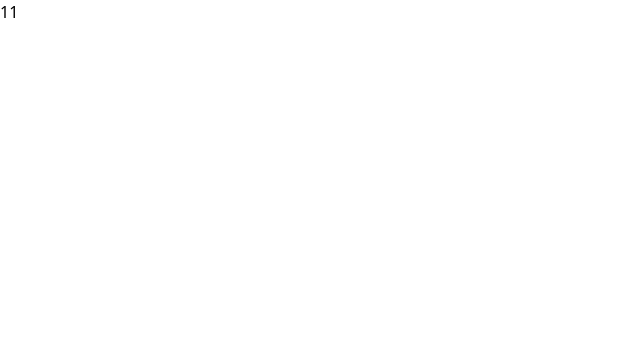
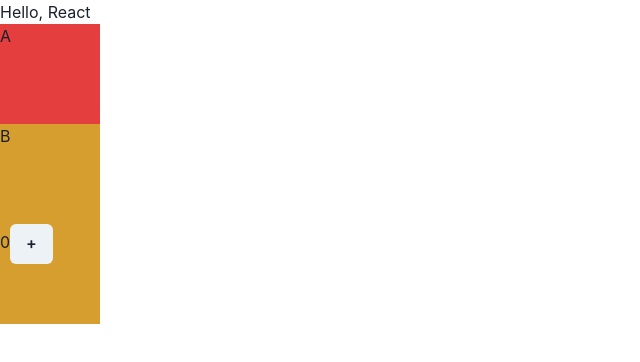
Before and after one commit to Prkskhn/BlockchainSchool, a React (Create React App) app: page / in a window 1280 px wide. Shown: the top 362 px of the page, without its empty margins (0-640 px from the left). Built offline with nearby package versions, Linux system fonts and the light colour scheme.

Commit message:
useContext re

```diff
--- a/package.json
+++ b/package.json
@@ -3,9 +3,13 @@
   "version": "0.1.0",
   "private": true,
   "dependencies": {
+    "@chakra-ui/react": "^2.5.5",
+    "@emotion/react": "^11.10.6",
+    "@emotion/styled": "^11.10.6",
     "@testing-library/jest-dom": "^5.16.5",
     "@testing-library/react": "^13.4.0",
     "@testing-library/user-event": "^13.5.0",
+    "framer-motion": "^10.10.0",
     "react": "^18.2.0",
     "react-dom": "^18.2.0",
     "react-scripts": "5.0.1",
--- a/src/App.jsx
+++ b/src/App.jsx
@@ -1,5 +1,21 @@
+import { Box, ChakraProvider } from "@chakra-ui/react";
+import A from "./components/A";
+import { createContext, useState } from "react";
+
+export const AppContext = createContext();
+
 function App() {
-  return <div className="App">11</div>;
+  const [count, setCount] = useState(0);
+
+  return (
+    <AppContext.Provider value={{ count, setCount }}>
+      {" "}
+      <ChakraProvider>
+        <Box>Hello, React</Box>
+        <A />
+      </ChakraProvider>
+    </AppContext.Provider>
+  );
 }
 
 export default App;
--- /dev/null
+++ b/src/components/A.jsx
@@ -0,0 +1,17 @@
+import { Box } from "@chakra-ui/react";
+import B from "./B";
+import React from "react";
+
+function A() {
+  return (
+    <React.Fragment>
+      {" "}
+      <Box w={100} h={100} bgColor="red.500">
+        A
+      </Box>
+      <B />
+    </React.Fragment>
+  );
+}
+
+export default A;
--- /dev/null
+++ b/src/components/B.jsx
@@ -0,0 +1,16 @@
+import { Box } from "@chakra-ui/react";
+import C from "./C";
+import React from "react";
+
+function B() {
+  return (
+    <React.Fragment>
+      <Box w={100} h={100} bgColor="yellow.500">
+        B
+      </Box>
+      <C />
+    </React.Fragment>
+  );
+}
+
+export default B;
--- /dev/null
+++ b/src/components/C.jsx
@@ -0,0 +1,16 @@
+import { Box, Button } from "@chakra-ui/react";
+import { useContext } from "react";
+import { AppContext } from "../App";
+
+function C() {
+  const { count, setCount } = useContext(AppContext);
+
+  return (
+    <Box w={100} h={100} bgColor="yellow.500">
+      {count}
+      <Button onClick={() => setCount(count + 1)}>+</Button>
+    </Box>
+  );
+}
+
+export default C;
```
Also changed, not shown: 1 other file (tests, documents, lock files or other folders).
